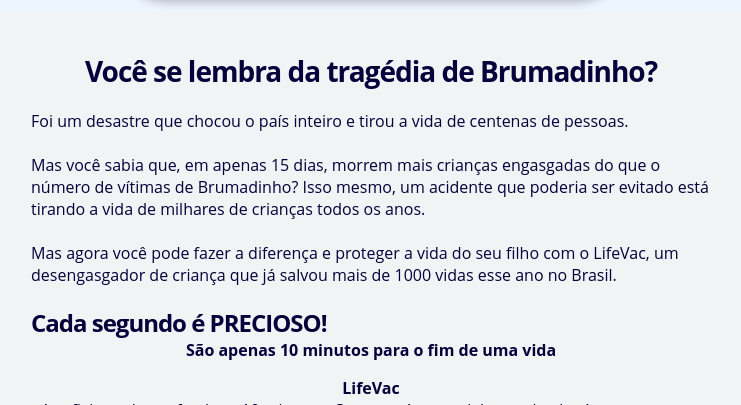
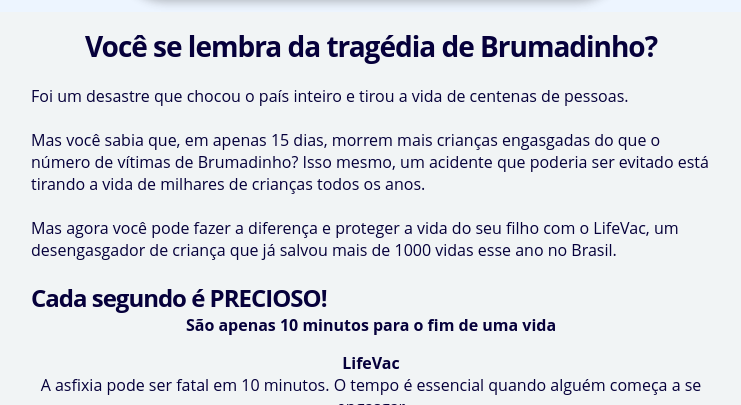
Before and after one commit to GabrielLedur/ladingpages, a plain HTML site: page index.html in a window 1280 px wide. Shown: the part 695-1100 px from the top of the page, without its empty margins (269-1010 px from the left). Drawn offline with Linux system fonts and the light colour scheme.

Commit message:
Update index.html

```diff
--- a/index.html
+++ b/index.html
@@ -38,7 +38,7 @@
     </div>
     <div class="light-gray_bg" style="margin-top: -25px;">
 	<div>
-    	    <h3 margin-top: -5px;>Você se lembra da tragédia de Brumadinho?</h3>
+    	    <h3 style="margin-top: -5px;">Você se lembra da tragédia de Brumadinho?</h3>
 	    <p>Foi um desastre que chocou o país inteiro e tirou a vida de centenas de pessoas.<br>
 	    <br>Mas você sabia que, em apenas 15 dias, morrem mais crianças engasgadas do que o número de vítimas de Brumadinho? Isso mesmo, um acidente que poderia ser evitado está tirando a vida de milhares de crianças todos os anos.<br>
 	    <br>Mas agora você pode fazer a diferença e proteger a vida do seu filho com o LifeVac, um desengasgador de criança que já salvou mais de 1000 vidas esse ano no Brasil.</p>
```
